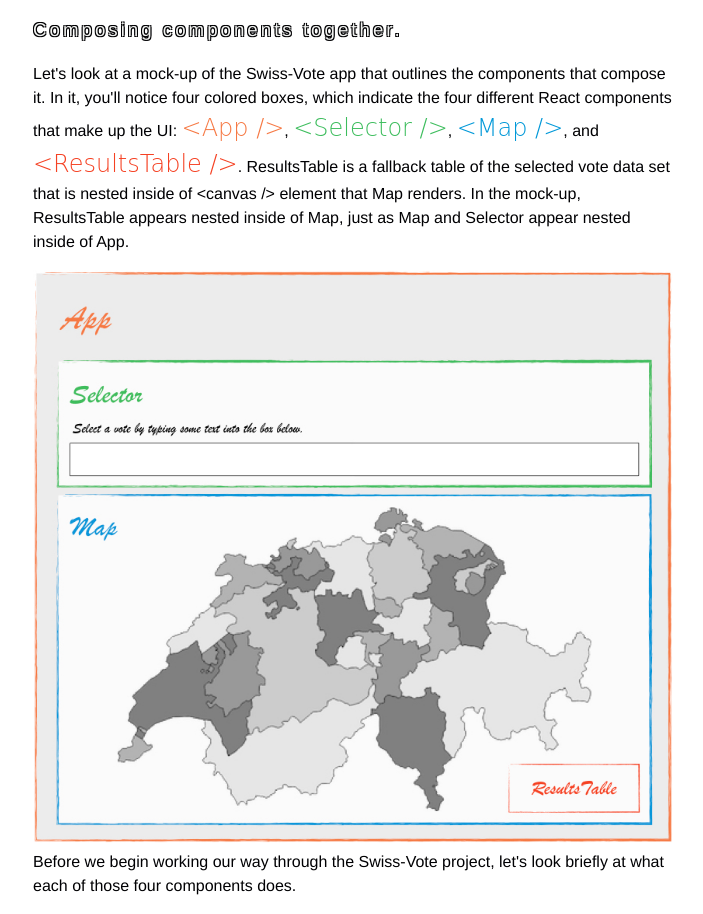
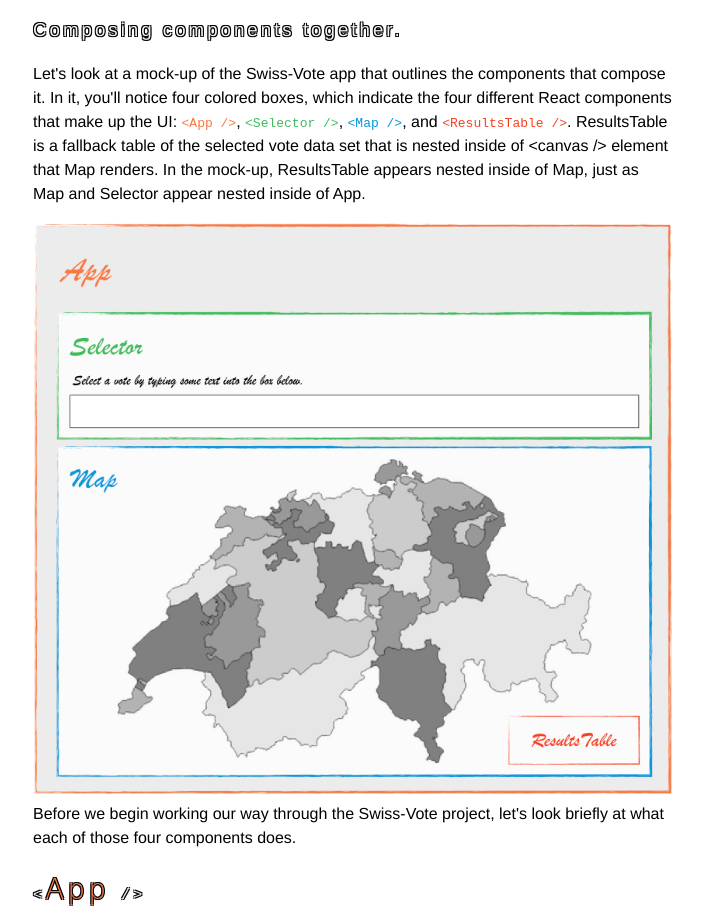
Before and after one commit to epfl-exts/swiss-vote, a React app: page public/index.html in a window 1280 px wide. Shown: the part 2796-3710 px from the top of the page, without its empty margins (287-990 px from the left). Built offline with nearby package versions, Linux system fonts and the light colour scheme; no server answers.

Commit message:
Fixed typography

```diff
--- a/public/index.html
+++ b/public/index.html
@@ -114,9 +114,9 @@
       <h3>Composing components together.</h3>
 
       <p>Let's look at a mock-up of the Swiss-Vote app that outlines the components that compose it. In it, you'll
-        notice four colored boxes, which indicate the four different React components that make up the UI: <span class="is-cursive is-primary">&lt;App
-          /&gt;</span>, <span class="is-cursive is-tertiary">&lt;Selector /&gt;</span>, <span class="is-cursive is-secondary">&lt;Map
-          /&gt;</span>, and <span class="is-cursive is-quaternary">&lt;ResultsTable /&gt;</span>. ResultsTable is a
+        notice four colored boxes, which indicate the four different React components that make up the UI: <code class="is-primary">&lt;App
+          /&gt;</code>, <code class="is-tertiary">&lt;Selector /&gt;</code>, <code class="is-secondary">&lt;Map
+          /&gt;</code>, and <code class="is-quaternary">&lt;ResultsTable /&gt;</code>. ResultsTable is a
         fallback table of the selected vote data set that is nested inside of &ltcanvas /&gt; element that Map renders.
         In the mock-up, ResultsTable appears nested inside of Map, just as Map and Selector appear nested inside of
         App.</p>
```
